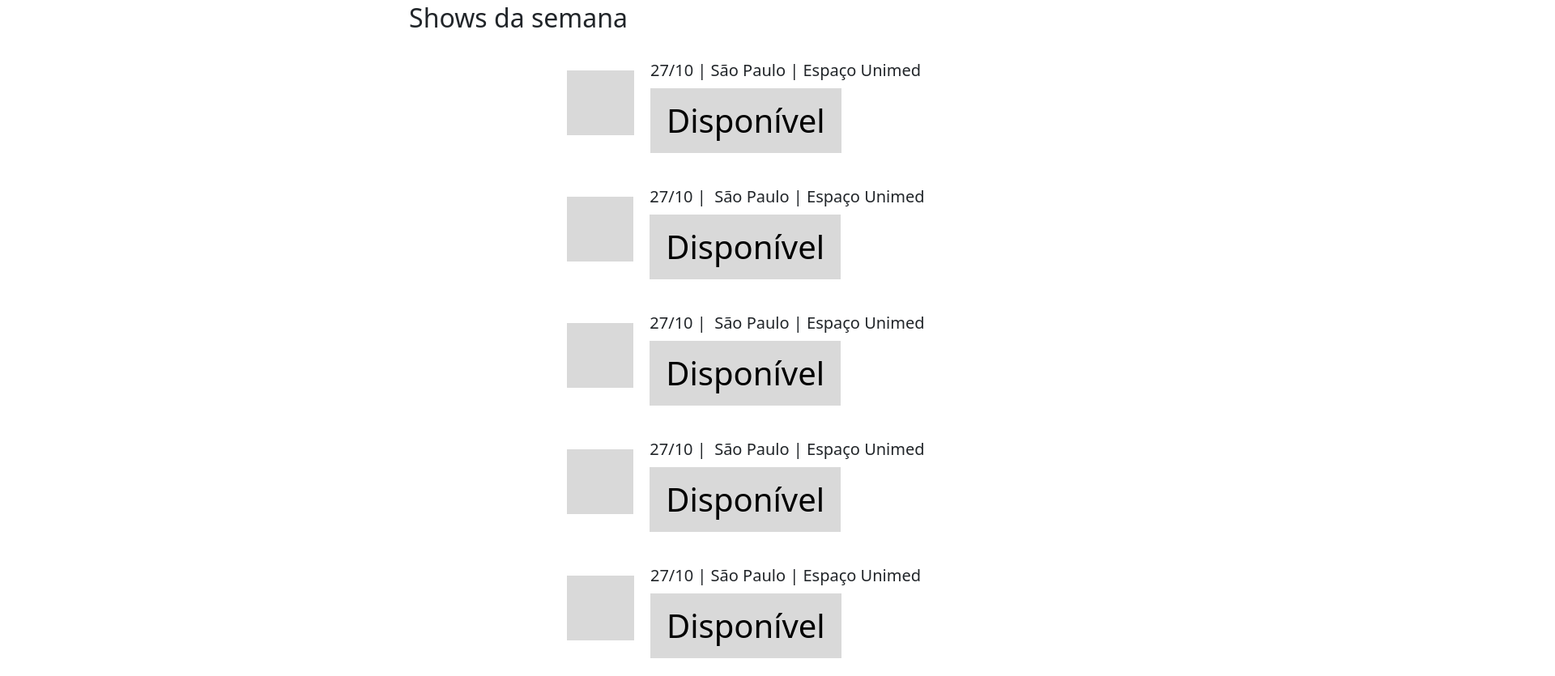
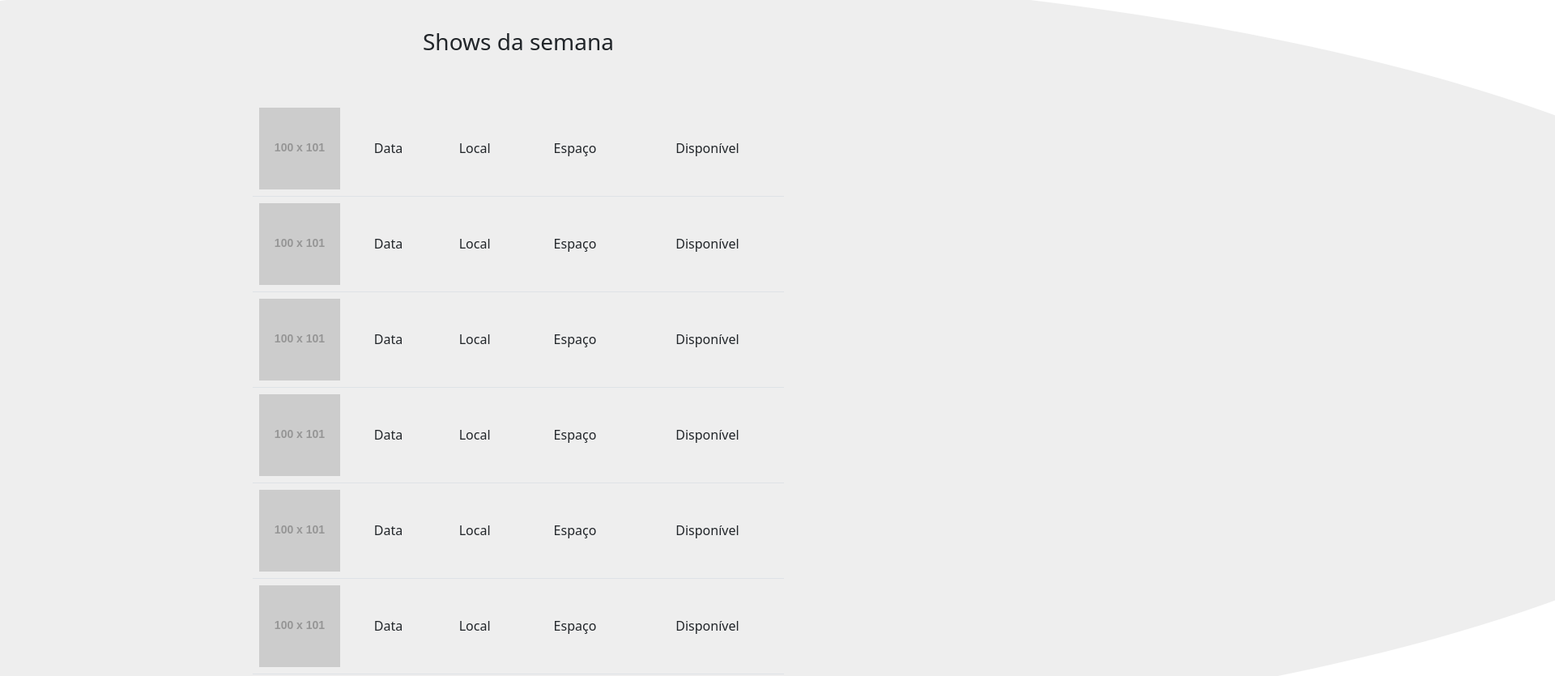
Before and after one commit to ICEI-PUC-Minas-PMV-ADS/PMV-ADS-2023-2-E1-ProjMapaDoUnderground, a plain HTML site: page codigo-fonte/pagina_principal/principal.html in a window 1280 px wide. Shown: the part 1706-2541 px from the top of the page at 81% size, 1920 px wide, since content can reach past the window. Drawn offline with nearby package versions, Linux system fonts and the light colour scheme; placeholder pictures from the web are drawn by us.

Commit message:
Upgrade pagina princiapl

```diff
--- a/codigo-fonte/pagina_principal/principal.css
+++ b/codigo-fonte/pagina_principal/principal.css
@@ -52,39 +52,7 @@ h2 {
     margin: 40px;
     display: inline-block;
 }
-
-.shows_da_semana {
-
-    background-image: url(shows.png);
-    background-repeat: round;
-    padding-top: 40px;
-    padding-bottom: 40px;
-    background-size: cover;
-}
-
-.container-shows {
-
-    display: flex;
-    align-items: center;
-}
-
-.container-shows p {
-
-    font-size: 40px;
-}
-
-.quadrado-shows {
-
-    margin-left: 700px;
-    width: 100px;
-    height: 80px; /* Ajuste a altura do quadrado conforme necessário */
-    background-color: #D9D9D9; /* Cor de fundo do quadrado */
-    margin-right: 20px; /* Espaço entre o quadrado e o parágrafo */
-
-
-}
-
-button {
+/*button {
 
     background-color: #D9D9D9;
     border: none;
@@ -92,20 +60,7 @@ button {
     padding: 10px 20px;
     margin-left: 10px;
 
-}
-
-span {
-
-    font-size: 20px;
-}
-
-
-/*hr {
-
-    width: 500px;
-
 }*/
-
 
 .nav-bar {
     display: flex;
@@ -280,3 +235,36 @@ footer{
     display: flex;
     justify-content: center;
 }
+
+#tabela {
+    align-items: right;
+    border-radius: 40px;
+    width: 20%;
+}
+
+
+tr, td {
+    text-align: center;
+    align-items: right;
+    border-bottom: 1px solid #000;
+
+}
+
+.quadrado-shows {
+    margin-left: 700px;
+    width: 100px;
+    height: 80px;
+    margin-right: 20px;
+
+}
+
+h3 {
+    text-align: center;
+}
+.circulo {
+    background-image: url(../pagina_principal/imagens/shows-da-semana.jpg);
+    border-radius: 500px;
+    background-size: cover;   border-radius: 70%;     margin-left: -1000px;
+    margin-right: -1000px;
+
+}
--- a/codigo-fonte/pagina_principal/principal.html
+++ b/codigo-fonte/pagina_principal/principal.html
@@ -1,17 +1,25 @@
 <!DOCTYPE html>
 <html>
+
 <head>
     <meta charset="UTF-8">
-    <meta name="viewport" content="width=device-width, initial-scale=1.0">
+    <meta name="viewport" content="widtd=device-widtd, initial-scale=1.0">
     <title>Mapa do Underground</title>
     <link rel="stylesheet" href="principal.css">
     <!--Bootstrap 5-->
-    <link href="https://cdn.jsdelivr.net/npm/bootstrap@5.0.2/dist/css/bootstrap.min.css" rel="stylesheet" integrity="sha384-EVSTQN3/azprG1Anm3QDgpJLIm9Nao0Yz1ztcQTwFspd3yD65VohhpuuCOmLASjC" crossorigin="anonymous">
+    <link href="https://cdn.jsdelivr.net/npm/bootstrap@5.0.2/dist/css/bootstrap.min.css" rel="stylesheet"
+        integrity="sha384-EVSTQN3/azprG1Anm3QDgpJLIm9Nao0Yz1ztcQTwFspd3yD65VohhpuuCOmLASjC" crossorigin="anonymous">
 
     <!--Jquery Carrossel-->
-    <script src="https://cdn.jsdelivr.net/npm/bootstrap@5.0.2/dist/js/bootstrap.bundle.min.js" integrity="sha384-MrcW6ZMFYlzcLA8Nl+NtUVF0sA7MsXsP1UyJoMp4YLEuNSfAP+JcXn/tWtIaxVXM" crossorigin="anonymous"></script>
-    <script src="https://cdn.jsdelivr.net/npm/@popperjs/core@2.9.2/dist/umd/popper.min.js" integrity="sha384-IQsoLXl5PILFhosVNubq5LC7Qb9DXgDA9i+tQ8Zj3iwWAwPtgFTxbJ8NT4GN1R8p" crossorigin="anonymous"></script>
-    <script src="https://cdn.jsdelivr.net/npm/bootstrap@5.0.2/dist/js/bootstrap.min.js" integrity="sha384-cVKIPhGWiC2Al4u+LWgxfKTRIcfu0JTxR+EQDz/bgldoEyl4H0zUF0QKbrJ0EcQF" crossorigin="anonymous"></script>
+    <script src="https://cdn.jsdelivr.net/npm/bootstrap@5.0.2/dist/js/bootstrap.bundle.min.js"
+        integrity="sha384-MrcW6ZMFYlzcLA8Nl+NtUVF0sA7MsXsP1UyJoMp4YLEuNSfAP+JcXn/tWtIaxVXM"
+        crossorigin="anonymous"></script>
+    <script src="https://cdn.jsdelivr.net/npm/@popperjs/core@2.9.2/dist/umd/popper.min.js"
+        integrity="sha384-IQsoLXl5PILFhosVNubq5LC7Qb9DXgDA9i+tQ8Zj3iwWAwPtgFTxbJ8NT4GN1R8p"
+        crossorigin="anonymous"></script>
+    <script src="https://cdn.jsdelivr.net/npm/bootstrap@5.0.2/dist/js/bootstrap.min.js"
+        integrity="sha384-cVKIPhGWiC2Al4u+LWgxfKTRIcfu0JTxR+EQDz/bgldoEyl4H0zUF0QKbrJ0EcQF"
+        crossorigin="anonymous"></script>
 </head>
 
 <body>
@@ -43,38 +51,43 @@
     <div class="container center-continer">
         <div id="carouselExampleDark" class="carousel carousel-dark slide" data-bs-ride="carousel">
             <div class="carousel-indicators">
-          <button type="button" data-bs-target="#carouselExampleDark" data-bs-slide-to="0" class="active" aria-current="true" aria-label="Slide 1"></button>
-          <button type="button" data-bs-target="#carouselExampleDark" data-bs-slide-to="1" aria-label="Slide 2"></button>
-          <button type="button" data-bs-target="#carouselExampleDark" data-bs-slide-to="2" aria-label="Slide 3"></button>
+                <button type="button" data-bs-target="#carouselExampleDark" data-bs-slide-to="0" class="active"
+                    aria-current="true" aria-label="Slide 1"></button>
+                <button type="button" data-bs-target="#carouselExampleDark" data-bs-slide-to="1"
+                    aria-label="Slide 2"></button>
+                <button type="button" data-bs-target="#carouselExampleDark" data-bs-slide-to="2"
+                    aria-label="Slide 3"></button>
             </div>
             <div class="carousel-inner">
                 <div class="carousel-item active" data-bs-interval="10000">
                     <img src="imagens\carrossel.jpg" class="d-block w-100" alt="...">
                     <div class="carousel-caption d-none d-md-block">
                         <h5>First slide label</h5>
-              <p>Some representative placeholder content for the first slide.</p>
+                        <p>Some representative placeholder content for tde first slide.</p>
                     </div>
                 </div>
                 <div class="carousel-item" data-bs-interval="2000">
                     <img src="imagens\carrossel.jpg" class="d-block w-100" alt="...">
                     <div class="carousel-caption d-none d-md-block">
                         <h5>Second slide label</h5>
-              <p>Some representative placeholder content for the second slide.</p>
+                        <p>Some representative placeholder content for tde second slide.</p>
                     </div>
                 </div>
                 <div class="carousel-item">
                     <img src="imagens\carrossel.jpg" class="d-block w-100" alt="...">
                     <div class="carousel-caption d-none d-md-block">
-              <h5>Third slide label</h5>
-              <p>Some representative placeholder content for the third slide.</p>
+                        <h5>tdird slide label</h5>
+                        <p>Some representative placeholder content for tde tdird slide.</p>
                     </div>
                 </div>
             </div>
-        <button class="carousel-control-prev" type="button" data-bs-target="#carouselExampleDark" data-bs-slide="prev">
+            <button class="carousel-control-prev" type="button" data-bs-target="#carouselExampleDark"
+                data-bs-slide="prev">
                 <span class="carousel-control-prev-icon" aria-hidden="true"></span>
                 <span class="visually-hidden">Previous</span>
             </button>
-        <button class="carousel-control-next" type="button" data-bs-target="#carouselExampleDark" data-bs-slide="next">
+            <button class="carousel-control-next" type="button" data-bs-target="#carouselExampleDark"
+                data-bs-slide="next">
                 <span class="carousel-control-next-icon" aria-hidden="true"></span>
                 <span class="visually-hidden">Next</span>
             </button>
@@ -93,9 +106,7 @@
         <!--<img src="Imgs_Pág_Principal/Selecione_seu_estado.png" alt=""> <img src="Imgs_Pág_Principal/Selecione_seu_estado.png" alt=""> <img src="Imgs_Pág_Principal/Selecione_seu_estado.png" alt=""> <img src="Imgs_Pág_Principal/Selecione_seu_estado.png" alt="">-->
     </div>
 
-
-
-    <div class="shows_da_semana">
+    <!--<div class="shows_da_semana">
         <h2> Shows da semana</h2>
         <div class="container-shows">
             <div class="quadrado-shows"></div>
@@ -117,7 +128,59 @@
             <div class="quadrado-shows"></div>
             <p><span>27/10 |</span><span> São Paulo | Espaço Unimed </span><button> Disponível</button></p>
         </div>
+    </div>-->
+
+<div class="circulo">
+    <br><br><br>
+    <h3>Shows da semana</h3>
+    <br><br>
+    <table id="tabela" class="table table-border-bottom mx-auto">
+        <tr>
+            <td class="quadrado-shows"><img src="https://placehold.co/100x101" alt=""></td>
+            <td class="align-middle">Data</td>
+            <td class="align-middle">Local</td>
+            <td class="align-middle">Espaço</td>
+            <td class="align-middle">Disponível</td>
+        </tr>
+        <tr>
+            <td class="quadrado-shows"><img src="https://placehold.co/100x101" alt=""></td>
+            <td class="align-middle">Data</td>
+            <td class="align-middle">Local</td>
+            <td class="align-middle">Espaço</td>
+            <td class="align-middle">Disponível</td>
+        </tr>
+        <tr>
+            <td class="quadrado-shows"><img src="https://placehold.co/100x101" alt=""></td>
+            <td class="align-middle">Data</td>
+            <td class="align-middle">Local</td>
+            <td class="align-middle">Espaço</td>
+            <td class="align-middle">Disponível</td>
+        </tr>
+        <tr>
+            <td class="quadrado-shows"><img src="https://placehold.co/100x101" alt=""></td>
+            <td class="align-middle">Data</td>
+            <td class="align-middle">Local</td>
+            <td class="align-middle">Espaço</td>
+            <td class="align-middle">Disponível</td>
+        </tr>
+        <tr>
+            <td class="quadrado-shows"><img src="https://placehold.co/100x101" alt=""></td>
+            <td class="align-middle">Data</td>
+            <td class="align-middle">Local</td>
+            <td class="align-middle">Espaço</td>
+            <td class="align-middle">Disponível</td>
+        </tr>
+        <tr>
+            <td class="quadrado-shows"><img src="https://placehold.co/100x101" alt=""></td>
+            <td class="align-middle">Data</td>
+            <td class="align-middle">Local</td>
+            <td class="align-middle">Espaço</td>
+            <td class="align-middle">Disponível</td>
+        </tr>
+    </table>
+    <br><br><br>
 </div>
+
 
     <div class="sobre-genero">
         <h3>Sobre o gênero</h3>
@@ -140,14 +203,16 @@
     <div class="Playlist">
 
         <h3>Playlist do Underground</h3>
-        <iframe width="448" height="300" src="https://www.youtube.com/embed/watch?v=36FkJ_LlqgQ" frameborder="0"
+        <iframe widtd="448" height="300" src="https://www.youtube.com/embed/watch?v=36FkJ_LlqgQ" frameborder="0"
             allowfullscreen>
         </iframe>
         <div class="texto-playlist">
             <h4>Lupe de Lupe</h4>
             <p> Vivemos numa realidade instantânea, caótica e etérea, a Lupe de Lupe se utiliza disso para promover um
-            retalho de imagens aleatórias do que a banda encara como um tempo líquido em que as pessoas ouvem playlists
-            e não álbuns, jogam jogos de mundo aberto com inúmeras rotas e procuram qualquer tipo de prazer momentâneo
+                retalho de imagens aleatórias do que a banda encara como um tempo líquido em que as pessoas ouvem
+                playlists
+                e não álbuns, jogam jogos de mundo aberto com inúmeras rotas e procuram qualquer tipo de prazer
+                momentâneo
                 para aguentar mais um dia. </p>
             <div class="nav-list">
                 <ul>
```
Also changed, not shown: paginaEx.html (added, +70 -0 lines), codigo-fonte/pagina_principal/imagens/shows-da-semana.jpg (added). Lines whose indentation alone changed are shown as unchanged.
